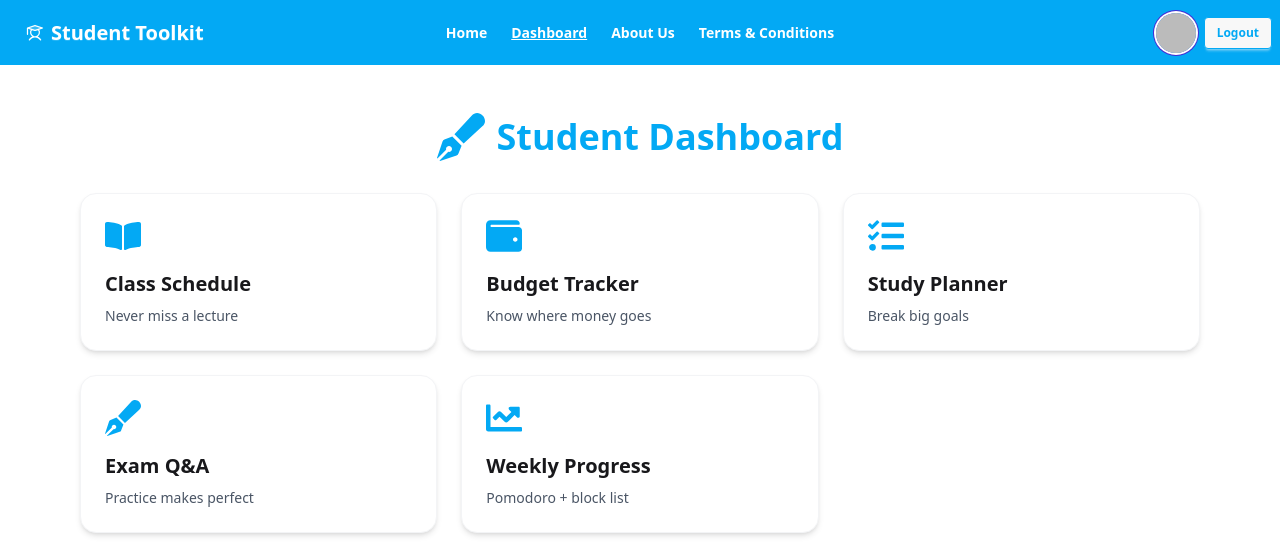
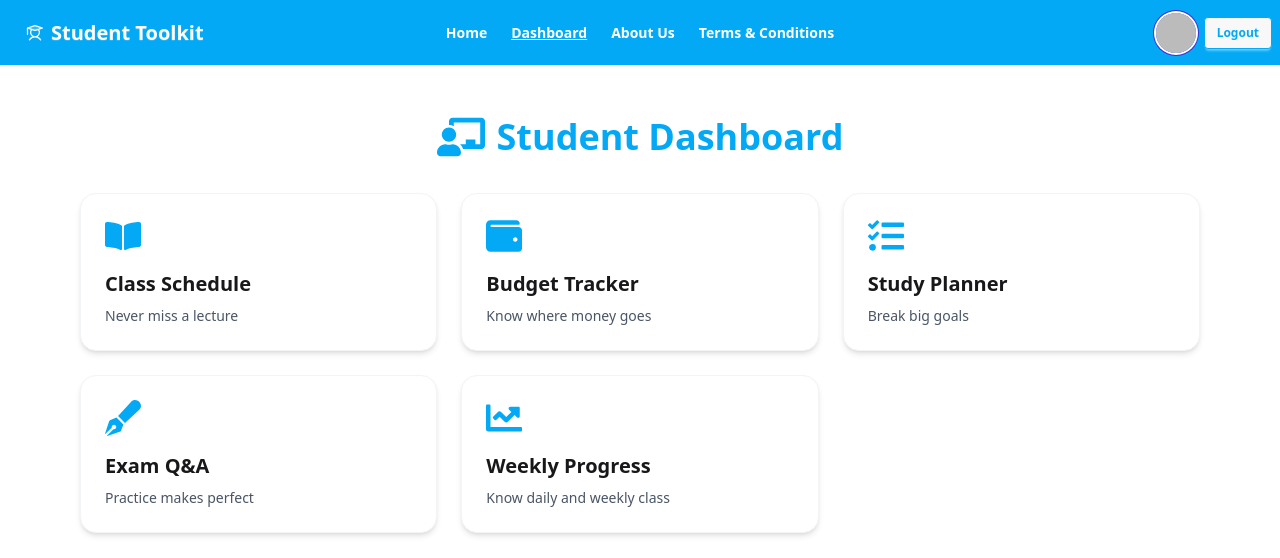
Before and after one commit to abdulmazidakash/next-level-contest-student-life-toolkit, a React (Vite) app in the folder frontend/: page /dashboard in a window 1280 px wide. Shown: the top 558 px of the page. Built offline with nearby package versions, Linux system fonts and the light colour scheme; no server answers; sample sign-in values are in the browser's storage.

Commit message:
Alhamdulillah almost done this project

```diff
--- a/frontend/src/pages/Dashboard.jsx
+++ b/frontend/src/pages/Dashboard.jsx
@@ -1,7 +1,7 @@
 import { Link } from "react-router-dom";
 // eslint-disable-next-line no-unused-vars
 import { motion } from "framer-motion";
-import { FaBookOpen, FaWallet, FaTasks, FaPenFancy, FaChartLine } from "react-icons/fa";
+import { FaBookOpen, FaWallet, FaTasks, FaPenFancy, FaChartLine, FaChalkboardTeacher } from "react-icons/fa";
 import { Helmet } from "react-helmet";
 
 export default function Dashboard() {
@@ -10,7 +10,7 @@ export default function Dashboard() {
     { to: "/dashboard/budget-tracking", title: "Budget Tracker", desc: "Know where money goes", icon: <FaWallet /> },
     { to: "/dashboard/study-planner", title: "Study Planner", desc: "Break big goals", icon: <FaTasks /> },
     { to: "/dashboard/exam-q-and-a", title: "Exam Q&A", desc: "Practice makes perfect", icon: <FaPenFancy /> },
-    { to: "/dashboard/weekly-progress", title: "Weekly Progress", desc: "Pomodoro + block list", icon: <FaChartLine /> },
+    { to: "/dashboard/weekly-progress", title: "Weekly Progress", desc: "Know daily and weekly class", icon: <FaChartLine /> },
   ];
 
   return (
@@ -24,7 +24,7 @@ export default function Dashboard() {
       transition={{ duration: 0.5 }}
       className="flex items-center justify-center gap-3 my-6"
     >
-      <FaPenFancy className="text-[#03A9F4] text-3xl sm:text-4xl md:text-5xl" />
+      <FaChalkboardTeacher className="text-[#03A9F4] text-3xl sm:text-4xl md:text-5xl" />
       <h1 className="text-xl sm:text-2xl md:text-3xl lg:text-4xl font-bold text-[#03A9F4]">
         Student Dashboard
       </h1>
```
